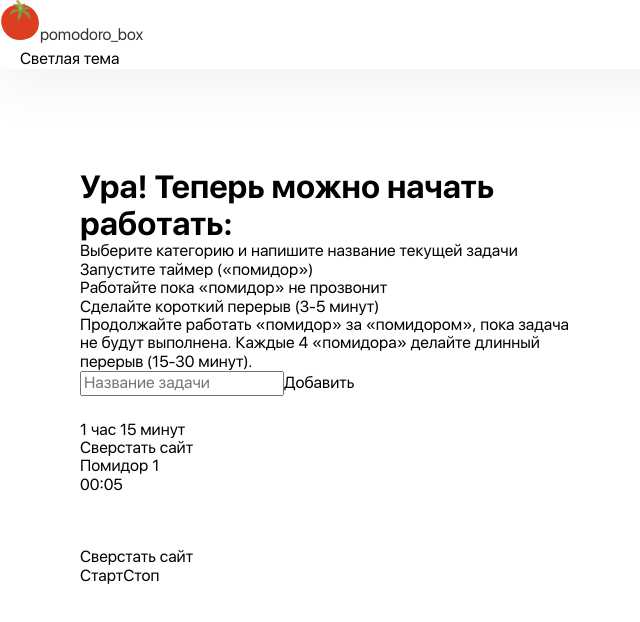
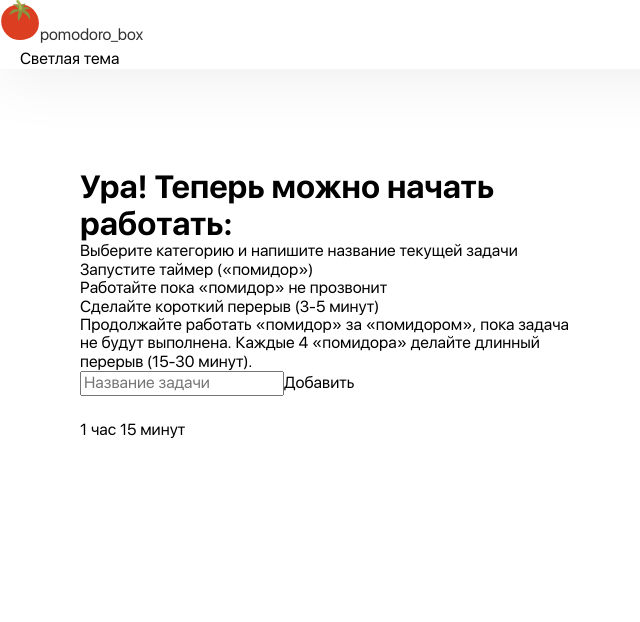
Before and after one commit to Cravzew/pomodoro.github.io, a React app: page / in a window 1280 px wide. Shown: the top 622 px of the page, without its empty margins (0-640 px from the left). Built offline with nearby package versions, Linux system fonts and the light colour scheme.

Commit message:
update timer

```diff
--- a/src/components/MainPage/Timer/timer.scss
+++ b/src/components/MainPage/Timer/timer.scss
@@ -76,4 +76,10 @@
       }
     }
   }
+
+  &__empty {
+    background-color: var(--background-form);
+    width: 730px;
+    height: 521px;
+  }
 }
--- a/src/components/MainPage/Timer/timer.tsx
+++ b/src/components/MainPage/Timer/timer.tsx
@@ -7,7 +7,8 @@ import {
     timerBody,
     timerBodyTimer,
     timerBodyTask,
-    timerBodyForm
+    timerBodyForm,
+    timerEmpty
 } from './timer.scss'
 import {initialBreak, initialLongBreak, initialTime} from "../../../constants/time";
 import {useAppSelector} from "../../../store/store";
@@ -84,9 +85,11 @@ function Timer() {
 
     return (
         <section className={timer}>
+            {todo.length !== 0 ?
+                <div>
                     <div className={timerHeader}>
-                <p className={timerHeaderTask}>Сверстать сайт</p>
-                <p className={timerHeaderTomato}>Помидор 1</p>
+                        <p className={timerHeaderTask}>{todo[0].task}</p>
+                        <p className={timerHeaderTomato}>Помидор {todo[0].tomato}</p>
                     </div>
                     <div className={timerBody}>
                         <div className={timerBodyTimer}>
@@ -95,12 +98,18 @@ function Timer() {
                                 <IncTimeSvg/>
                             </button>
                         </div>
-                <p className={timerBodyTask}>Сверстать сайт</p>
+                        <p className={timerBodyTask}>{todo[0].task}</p>
                         <div className={timerBodyForm}>
                             <button>Старт</button>
                             <button>Стоп</button>
                         </div>
                     </div>
+                </div>
+                :
+                <div className={timerEmpty}>
+
+                </div>
+            }
         </section>
     );
 }
--- a/src/components/MainPage/Todo/ModalDelete/ModalDelete.tsx
+++ b/src/components/MainPage/Todo/ModalDelete/ModalDelete.tsx
@@ -1,4 +1,4 @@
-import React, {useRef} from 'react';
+import React from 'react';
 import ReactDOM from "react-dom";
 import {removeTodo} from "../../../../store/todoReducer";
 import {useAppDispatch} from "../../../../store/store";
@@ -19,10 +19,8 @@ import ModalCloseSvg from "./ModalCloseSvg";
 function ModalDelete(props: { id: string, setModalDelete: (boolean: boolean) => void }) {
     const {
         id,
-        setModalDelete
+        setModalDelete,
     } = props
-
-    const ref = useRef<HTMLDivElement>(null)
 
     const dispatch = useAppDispatch()
 
@@ -40,7 +38,7 @@ function ModalDelete(props: { id: string, setModalDelete: (boolean: boolean) =>
     if (!modal) return null
 
     return ReactDOM.createPortal((
-            <div className={model} id="overlay" ref={ref} onClick={handleClose}>
+            <div className={model} id="overlay" onClick={handleClose}>
                 <div className={modelDialog}>
                     <div className={modelDialogContent}>
                         <button className={modelDialogClose} onClick={handleClose} id="close">
--- a/src/components/MainPage/Todo/TodoForm/TodoTask/TodoTask.tsx
+++ b/src/components/MainPage/Todo/TodoForm/TodoTask/TodoTask.tsx
@@ -6,7 +6,6 @@ import {
     tasksItemContentText,
     tasksDropdown,
     tasksDropdownItem,
-    show
 } from './todotask.scss'
 import DotSvg from "./DotSvg";
 import {decTomato, incTomato, ITaskProps, updateTask} from "../../../../../store/todoReducer";
@@ -44,7 +43,7 @@ function TodoTask({id, task, tomato}: ITaskProps) {
     }, 10)
 
     return (
-        <li className={tasksItem} key={id} ref={ref}>
+        <li className={tasksItem} key={id} id="tasksItem" ref={ref}>
             <div className={tasksItemContent}>
                 <p className={tasksItemContentTomato}>
                     {tomato}
```
Lines whose indentation alone changed are shown as unchanged.
